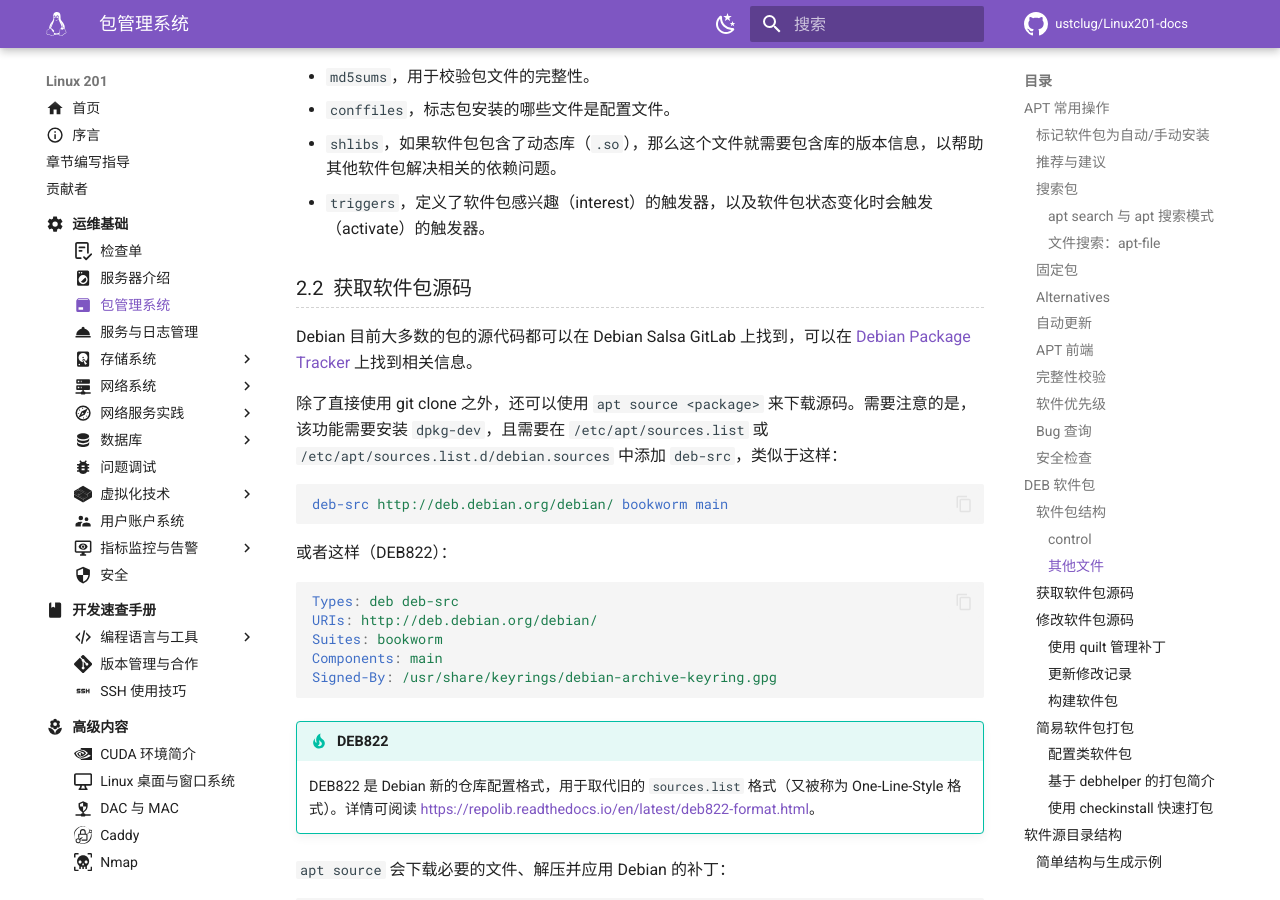
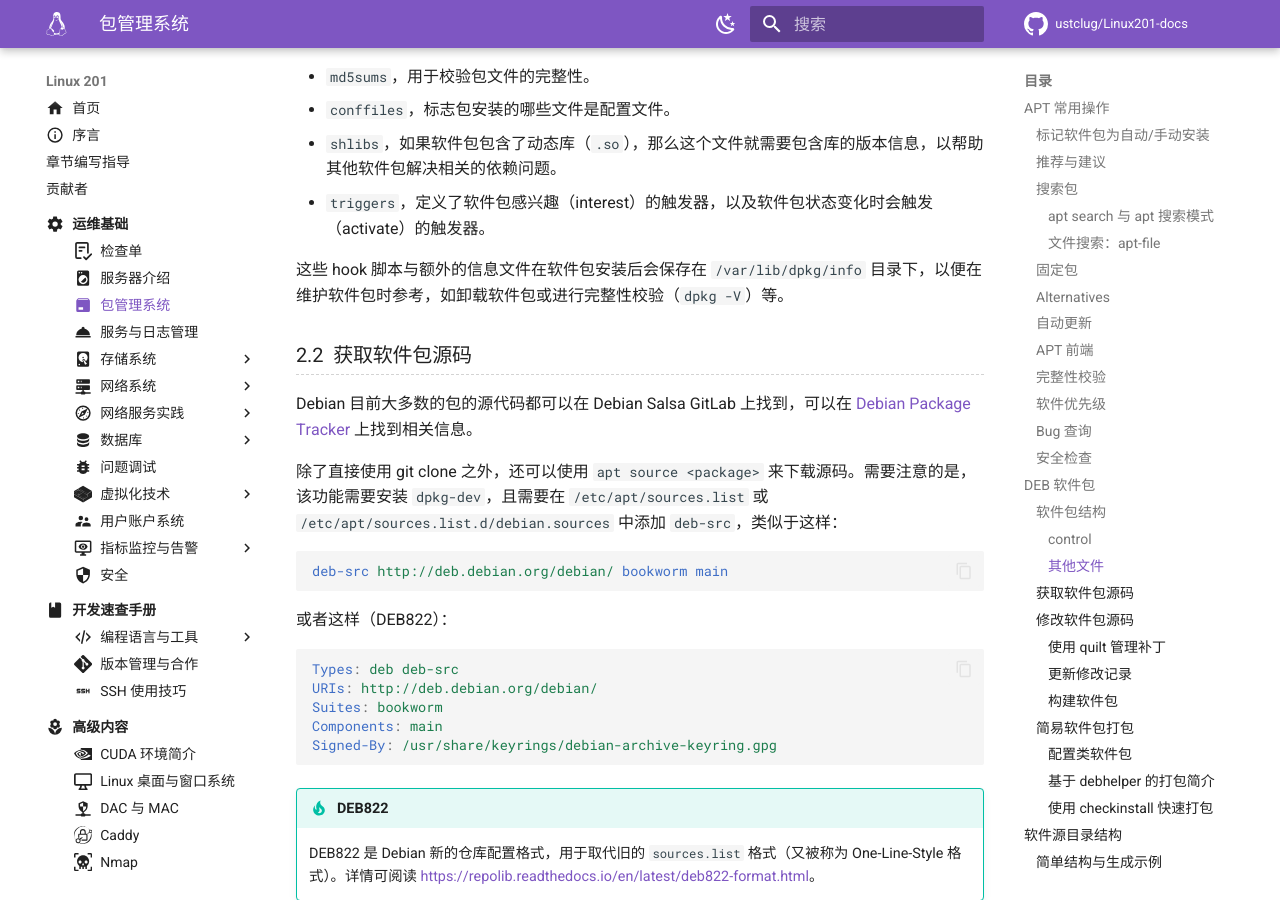
Before and after one commit to ustclug/Linux201-docs, an MkDocs documentation site: the page built from docs/ops/package.md, in a window 1280 px wide and 900 px high, scrolled down 15855 px. Built offline with MkDocs 1.6.1 and Material for MkDocs 9.7.7, drawn with Linux system fonts in a browser that asks for light colours; comment, search, counter and statistics services are not loaded.

Commit message:
ops/package: Add /var/lib/dpkg/info

```diff
--- a/docs/ops/package.md
+++ b/docs/ops/package.md
@@ -649,6 +649,8 @@ Original-Maintainer: Sudo Maintainers <sudo@packages.debian.org>
 - `shlibs`，如果软件包包含了动态库（`.so`），那么这个文件就需要包含库的版本信息，以帮助其他软件包解决相关的依赖问题。
 - `triggers`，定义了软件包感兴趣（interest）的触发器，以及软件包状态变化时会触发（activate）的触发器。
 
+这些 hook 脚本与额外的信息文件在软件包安装后会保存在 `/var/lib/dpkg/info` 目录下，以便在维护软件包时参考，如卸载软件包或进行完整性校验（`dpkg -V`）等。
+
 ### 获取软件包源码 {#apt-source}
 
 Debian 目前大多数的包的源代码都可以在 Debian Salsa GitLab 上找到，可以在 [Debian Package Tracker](https://tracker.debian.org/) 上找到相关信息。
```
